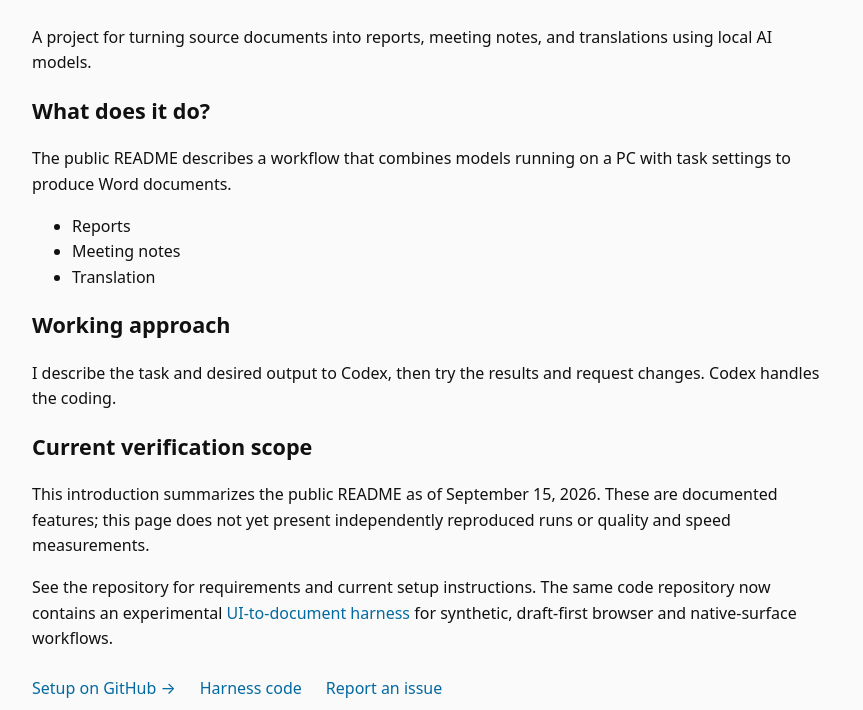
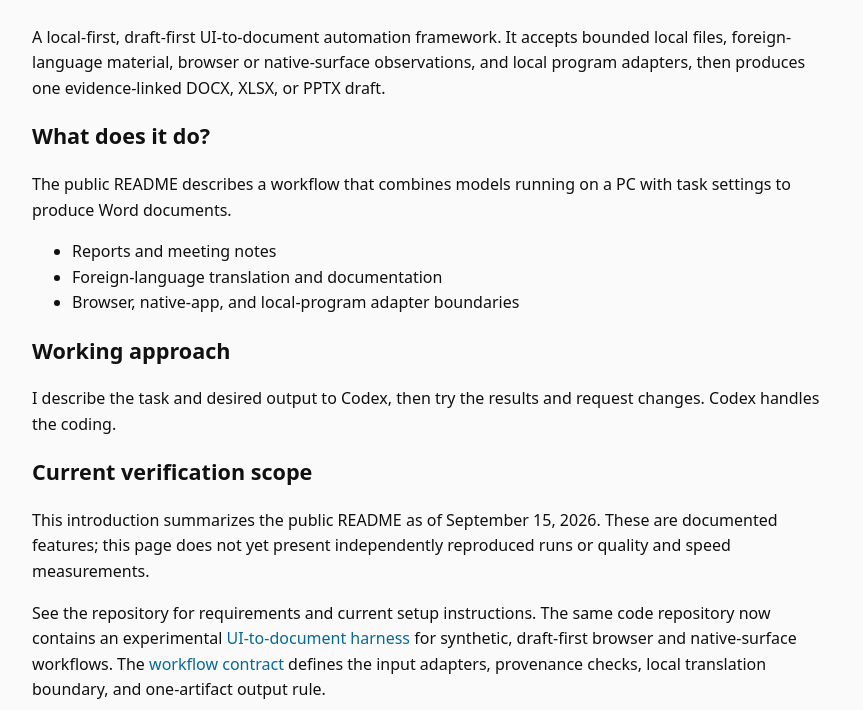
Before and after one commit to Hskim-droid/dropkit.contents, an Astro site: page /work/local-llm in a window 1280 px wide. Shown: the part 242-952 px from the top of the page, without its empty margins (208-1071 px from the left). Built offline with nearby package versions, Linux system fonts and the light colour scheme; Astro itself is replaced by a stand-in of ours.

Commit message:
Publish local document workflow positioning

```diff
--- a/src/pages/work/local-llm.astro
+++ b/src/pages/work/local-llm.astro
@@ -3,12 +3,12 @@ import Base from '../../layouts/Base.astro';
 ---
 <Base title="Local AI document tools · dropkit" description="A local AI workflow project for reports, meeting notes, and translation: purpose, scope, and setup.">
   <p class="eyebrow">Public project · 2026-09-15</p><h1>Local AI document tools</h1>
-  <p>A project for turning source documents into reports, meeting notes, and translations using local AI models.</p>
+  <p>A local-first, draft-first UI-to-document automation framework. It accepts bounded local files, foreign-language material, browser or native-surface observations, and local program adapters, then produces one evidence-linked DOCX, XLSX, or PPTX draft.</p>
   <h2>What does it do?</h2><p>The public README describes a workflow that combines models running on a PC with task settings to produce Word documents.</p>
-  <ul><li>Reports</li><li>Meeting notes</li><li>Translation</li></ul>
+  <ul><li>Reports and meeting notes</li><li>Foreign-language translation and documentation</li><li>Browser, native-app, and local-program adapter boundaries</li></ul>
   <h2>Working approach</h2><p>I describe the task and desired output to Codex, then try the results and request changes. Codex handles the coding.</p>
   <h2>Current verification scope</h2><p>This introduction summarizes the public README as of September 15, 2026. These are documented features; this page does not yet present independently reproduced runs or quality and speed measurements.</p>
-  <p>See the repository for requirements and current setup instructions. The same code repository now contains an experimental <a href="https://github.com/Hskim-droid/local-llm/tree/main/agent-harness">UI-to-document harness</a> for synthetic, draft-first browser and native-surface workflows.</p>
+  <p>See the repository for requirements and current setup instructions. The same code repository now contains an experimental <a href="https://github.com/Hskim-droid/local-llm/tree/main/agent-harness">UI-to-document harness</a> for synthetic, draft-first browser and native-surface workflows. The <a href="https://github.com/Hskim-droid/local-llm/blob/main/docs/WORKFLOW_CONTRACT.md">workflow contract</a> defines the input adapters, provenance checks, local translation boundary, and one-artifact output rule.</p>
   <div class="links"><a href="https://github.com/Hskim-droid/local-llm">Setup on GitHub →</a><a href="https://github.com/Hskim-droid/local-llm/tree/main/agent-harness">Harness code</a><a href="https://github.com/Hskim-droid/local-llm/issues">Report an issue</a></div>
   <p><a href="/work/">← Public work</a></p>
 </Base>
```
